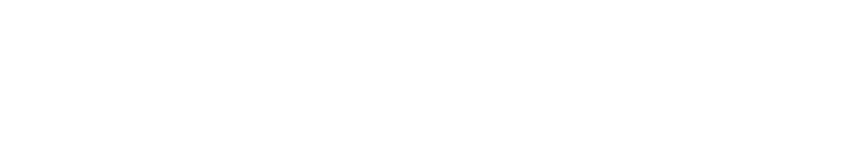
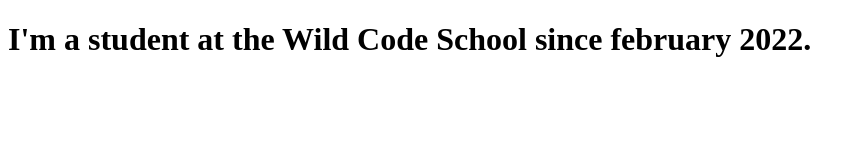
Before and after one commit to ancafongkye/helloWorld, a plain HTML site: page index.html in a window 1280 px wide. Shown: the whole page, without its empty margins (0-864 px from the left). Drawn offline with Linux system fonts and the light colour scheme.

Commit message:
Added a header in the body

```diff
--- a/index.html
+++ b/index.html
@@ -2,3 +2,8 @@
 <title>
   Hi to everyone. My name is Anca
 </title>
+<body>
+  <h1>
+    I'm a student at the Wild Code School since february 2022.
+  </h1>
+</body>
```
